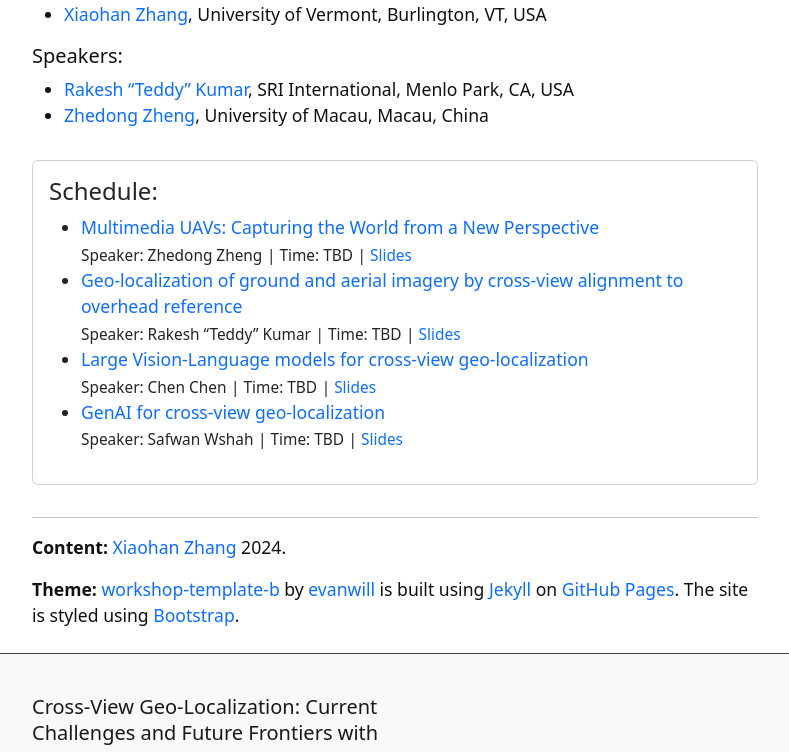
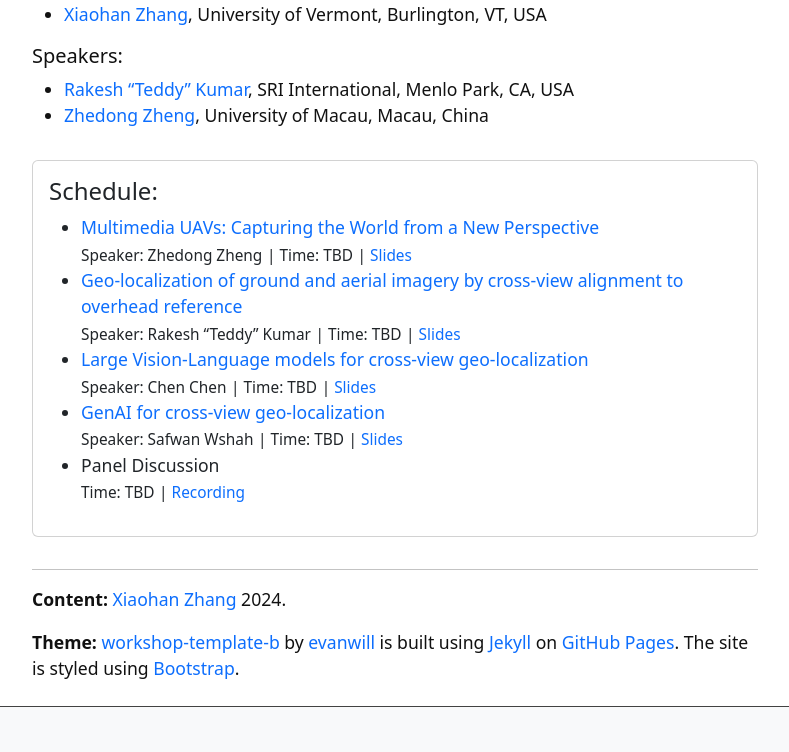
Before and after one commit to zxh009123/WACV25_CVGL_Tutorial, a Jekyll site: the page built from index.md, in a window 1280 px wide and 900 px high, scrolled down 1146 px, cut to the strip 0-752 px from the top of the window. Shown: the whole strip, without its empty margins (245-1034 px from the left). Built offline with Jekyll 4.4.1, drawn with Linux system fonts in a browser that asks for light colours.

Commit message:
add discussion page

```diff
--- a/_includes/toc.html
+++ b/_includes/toc.html
@@ -18,6 +18,17 @@
                         <small>| <a href="{{section.slides}}">Slides</a></small>
                     </li>
                     {% endif %}
+
+                    {% if section.discussion %}
+                    <li>
+                        <a> {{ section.title }}</a> <br>
+                        <small> Time: {{ section.time }}</small>
+                        {% if section.recording %}
+                        <small>| <a href="{{section.recording}}">Recording</a></small>
+                        {% endif %}
+                    </li>
+                    {% endif %}
+
                     {%- endfor -%}
                 </ul>
             </div>
```
Also changed, not shown: content/4-Discussion.md (added, +8 -0 lines).
